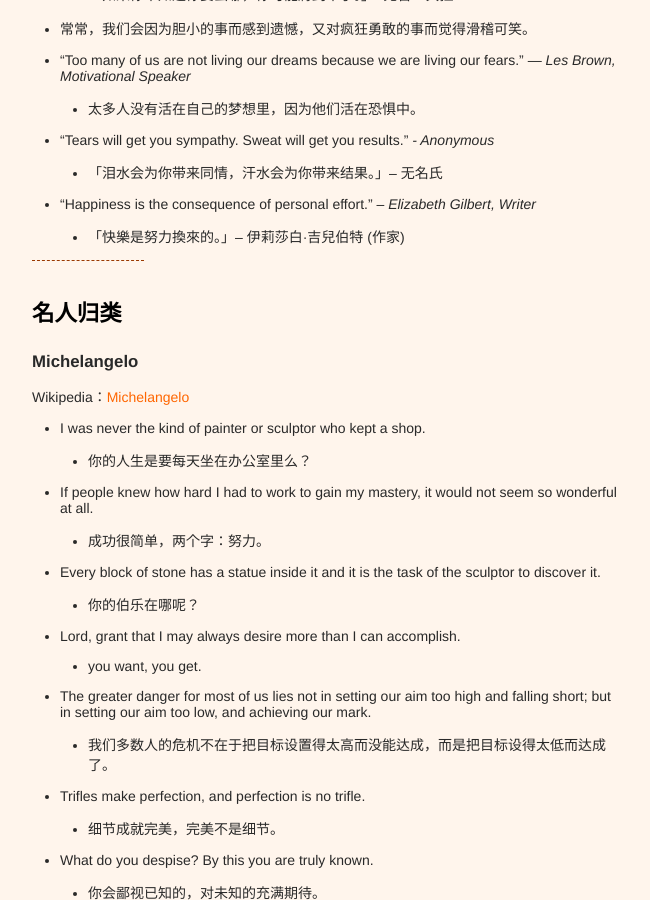
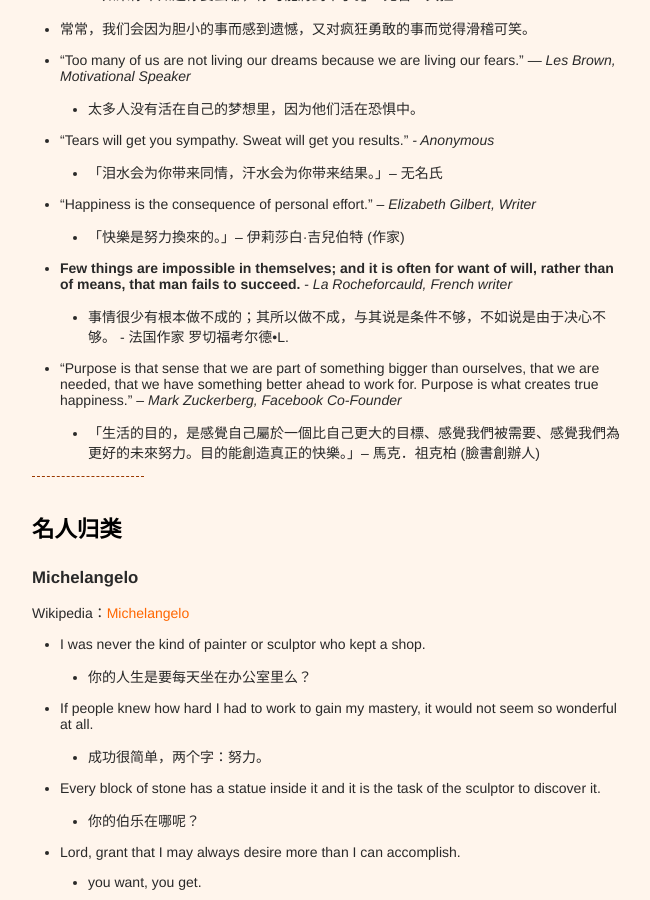
Before and after one commit to xianyuxmu/xianyuxmu.github.io, a Jekyll site: the page built from _posts/2017-06-17-chicken-soup.md, in a window 1280 px wide and 900 px high, scrolled down 2323 px. Shown: the whole window, without its empty margins (314-964 px from the left). Built offline with Jekyll 4.4.1, drawn with Linux system fonts in a browser that asks for light colours; comment, search, counter and statistics services are not loaded.

Commit message:
Chicken Soup of 25 Aug. 2017

```diff
--- a/_posts/2017-06-17-chicken-soup.md
+++ b/_posts/2017-06-17-chicken-soup.md
@@ -71,6 +71,10 @@ tags:
 	- 「泪水会为你带来同情，汗水会为你带来结果。」– 无名氏
 - “Happiness is the consequence of personal effort.” *– Elizabeth Gilbert, Writer*
 	- 「快樂是努力換來的。」– 伊莉莎白·吉兒伯特 (作家)
+- **Few things are impossible in themselves; and it is often for want of will, rather than of means, that man fails to succeed.** - *La Rocheforcauld, French writer*
+	- 事情很少有根本做不成的；其所以做不成，与其说是条件不够，不如说是由于决心不够。 - 法国作家 罗切福考尔德•L.
+- “Purpose is that sense that we are part of something bigger than ourselves, that we are needed, that we have something better ahead to work for. Purpose is what creates true happiness.” *– Mark Zuckerberg, Facebook Co-Founder*
+	- 「生活的目的，是感覺自己屬於一個比自己更大的目標、感覺我們被需要、感覺我們為更好的未來努力。目的能創造真正的快樂。」– 馬克．祖克柏 (臉書創辦人)
 
 
 
```
